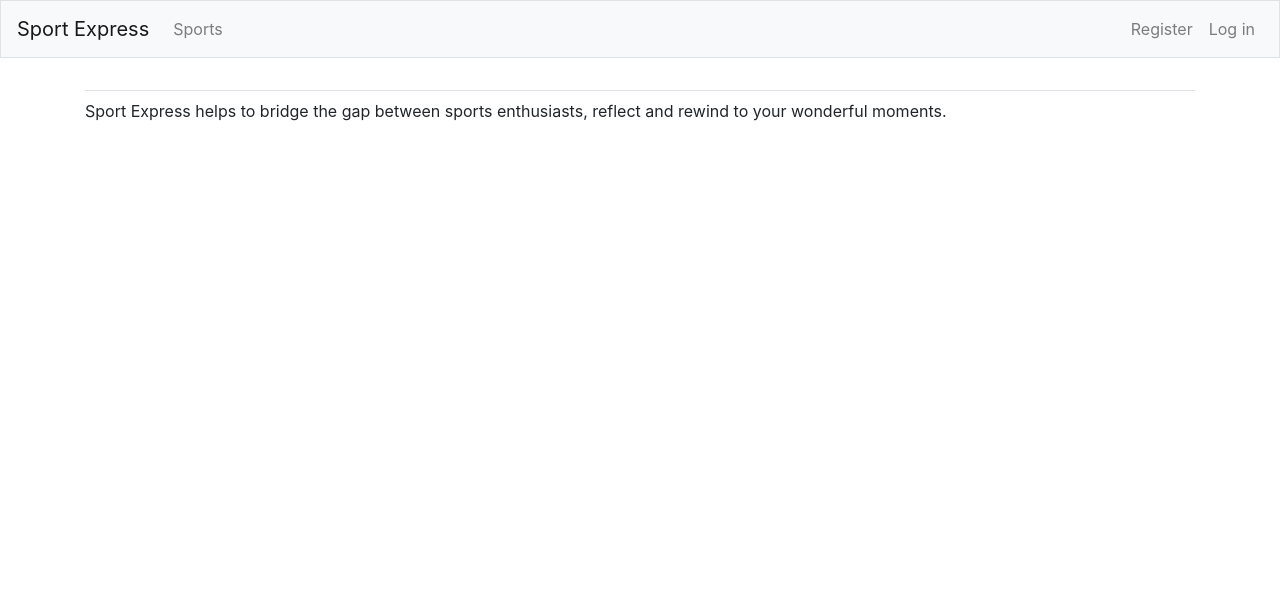
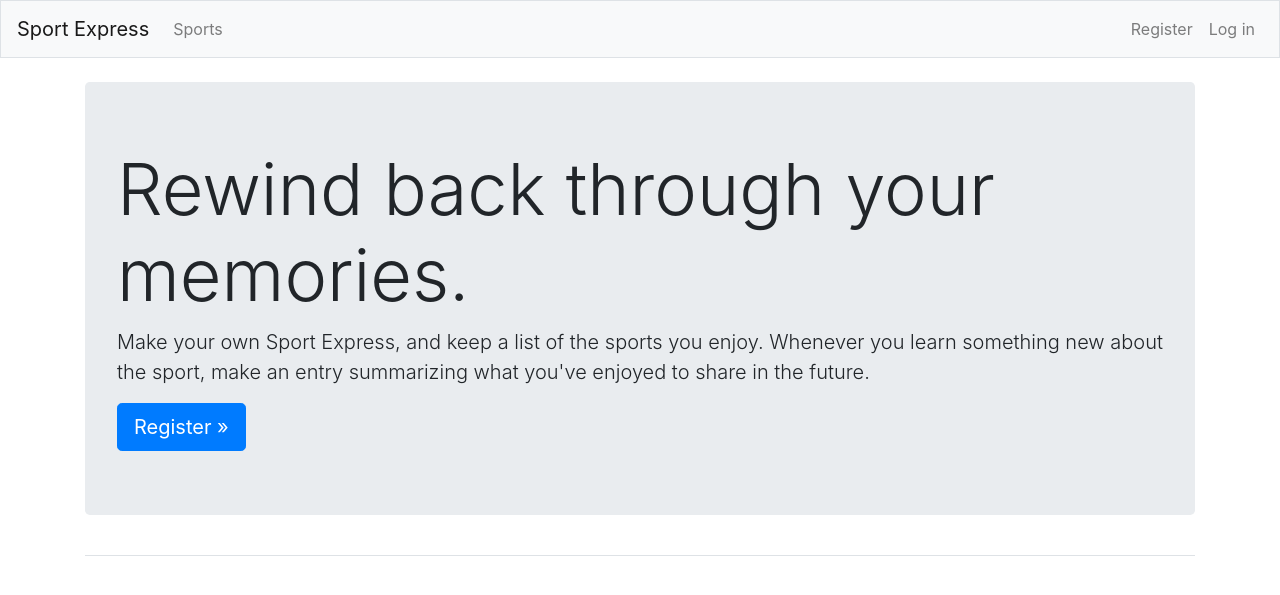
Before and after one commit to Eben-123/SportExpress, a Django app: page / in a window 1280 px wide. Shown: the top 595 px of the page. Run offline with Django 5.2, Linux system fonts and the light colour scheme; some libraries are stand-ins or nearby versions.

Commit message:
Modify to include bootstrap4.
Bootstrap4 is used for styling the pages.

```diff
--- a/sport_tracker/templates/sport_tracker/index.html
+++ b/sport_tracker/templates/sport_tracker/index.html
@@ -1,6 +1,15 @@
 {% extends "sport_tracker/base.html" %}
 
-{% block content %}
-    <p>Sport Express helps to bridge the gap between sports enthusiasts, reflect and rewind to your wonderful moments.</p>
+{% block page_header %}
+  <div class="jumbotron">
+    <h1 class="display-3">Rewind back through your memories.</h1>
 
-{% endblock content %}
+    <p class="lead">Make your own Sport Express, and keep a list of the
+        sports you enjoy. Whenever you learn something new about the sport,
+        make an entry summarizing what you've enjoyed to share in the future.
+    </p>
+
+    <a class="btn btn-lg btn-primary" href="{% url 'users:register' %}"
+        role="button">Register &raquo;</a>
+  </div>
+{% endblock page_header %}
```
